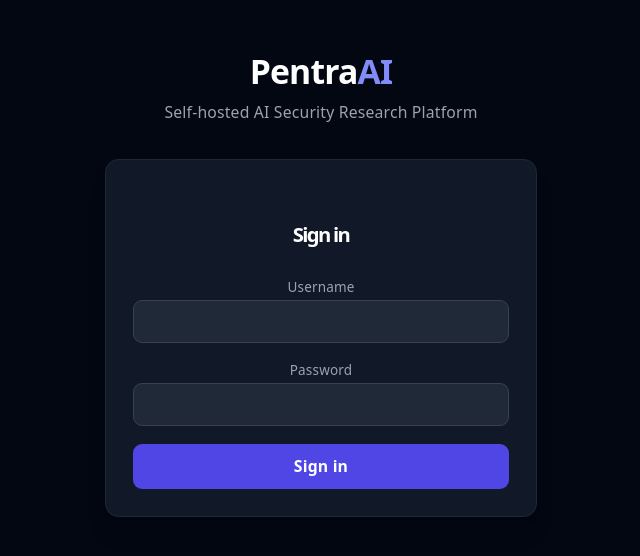
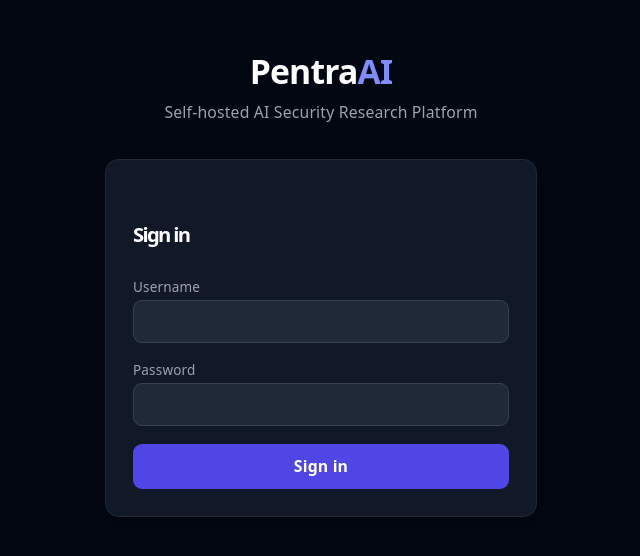
Before and after one commit to seegolive/Pentra-AI, a React (Vite) app in the folder apps/web/: page /login in a window 1280 px wide. Shown: the part 116-672 px from the top of the page, without its empty margins (319-959 px from the left). Built offline with nearby package versions, Linux system fonts and the light colour scheme; no server answers.

Commit message:
fix(web): use full-width layout on wide screens

```diff
--- a/apps/web/src/index.css
+++ b/apps/web/src/index.css
@@ -81,11 +81,10 @@
 }
 
 #root {
-  width: 1126px;
-  max-width: 100%;
-  margin: 0 auto;
-  text-align: center;
-  border-inline: 1px solid var(--border);
+  width: 100%;
+  min-width: 0;
+  margin: 0;
+  text-align: left;
   min-height: 100svh;
   display: flex;
   flex-direction: column;
--- a/apps/web/src/lib/types.ts
+++ b/apps/web/src/lib/types.ts
@@ -177,6 +177,7 @@
   | "NODE_COMPLETE"
   | "AWAITING_APPROVAL"
   | "FINDINGS_UPDATED"
+  | "ENGAGEMENT_COMPLETED"
   | "LLM_STREAM";
 
 export interface FeedEvent {
--- a/apps/web/src/pages/DashboardPage.tsx
+++ b/apps/web/src/pages/DashboardPage.tsx
@@ -204,7 +204,7 @@
   const totalEngagements = stats?.total_engagements ?? (engagements?.length ?? 0);
 
   return (
-    <div className="p-6 max-w-6xl mx-auto space-y-6">
+    <div className="flex-1 w-full p-6 space-y-6">
       {/* Header */}
       <div className="flex items-center justify-between">
         <div>
--- a/apps/web/src/pages/EngagementsPage.tsx
+++ b/apps/web/src/pages/EngagementsPage.tsx
@@ -347,8 +347,8 @@
   const workspace = workspaces?.find((w) => w.id === workspaceId);
 
   return (
-    <div className="flex-1 p-8">
-      <div className="max-w-4xl mx-auto">
+    <div className="flex-1 w-full p-8">
+      <div className="w-full">
         {/* Breadcrumb */}
         <div className="flex items-center gap-1.5 text-sm text-muted-foreground mb-6">
           <button
--- a/apps/web/src/pages/WorkerHealthPage.tsx
+++ b/apps/web/src/pages/WorkerHealthPage.tsx
@@ -207,8 +207,8 @@
     });
 
   return (
-    <div className="flex-1 p-8">
-      <div className="max-w-5xl mx-auto">
+    <div className="flex-1 w-full p-8">
+      <div className="w-full">
         {/* Header */}
         <div className="flex items-center justify-between mb-8">
           <div>
@@ -297,7 +297,7 @@
                   No workers connected. Start a Celery worker to see status here.
                 </div>
               ) : (
-                <div className="grid grid-cols-1 sm:grid-cols-2 lg:grid-cols-3 gap-4">
+                <div className="grid grid-cols-1 sm:grid-cols-2 lg:grid-cols-3 2xl:grid-cols-4 gap-4">
                   {data.workers.map((w) => (
                     <WorkerCard key={w.hostname} worker={w} />
                   ))}
--- a/apps/web/src/pages/WorkspacesPage.tsx
+++ b/apps/web/src/pages/WorkspacesPage.tsx
@@ -24,8 +24,8 @@
   };
 
   return (
-    <div className="flex-1 p-8">
-      <div className="max-w-4xl mx-auto">
+    <div className="flex-1 w-full p-8">
+      <div className="w-full">
         {/* Header */}
         <div className="flex items-center justify-between mb-8">
           <div>
@@ -96,7 +96,7 @@
             <p className="text-xs mt-1 opacity-60">Create one to get started</p>
           </div>
         ) : (
-          <div className="grid grid-cols-1 sm:grid-cols-2 gap-4">
+          <div className="grid grid-cols-1 sm:grid-cols-2 xl:grid-cols-3 2xl:grid-cols-4 gap-4">
             {workspaces?.map((ws: Workspace) => (
               <button
                 key={ws.id}
```
